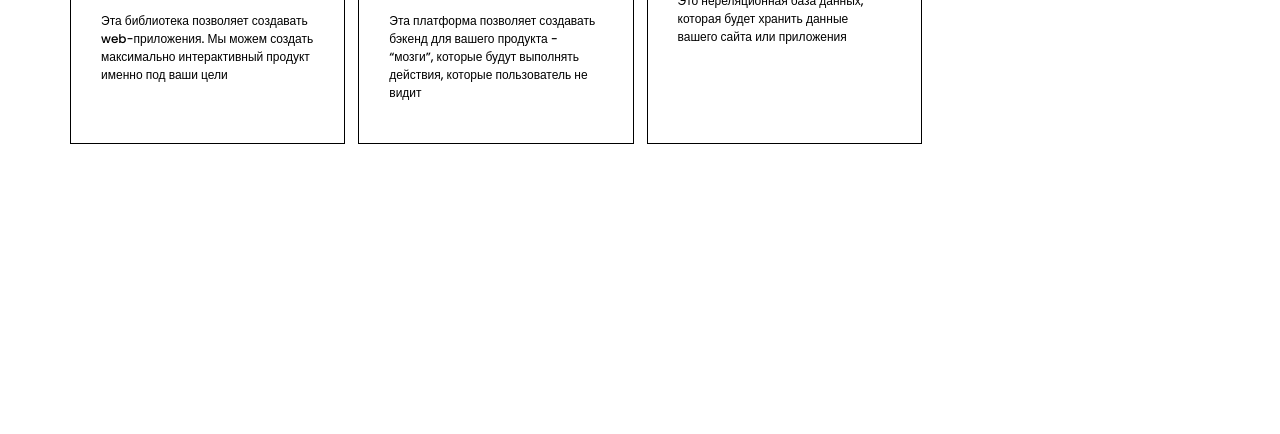
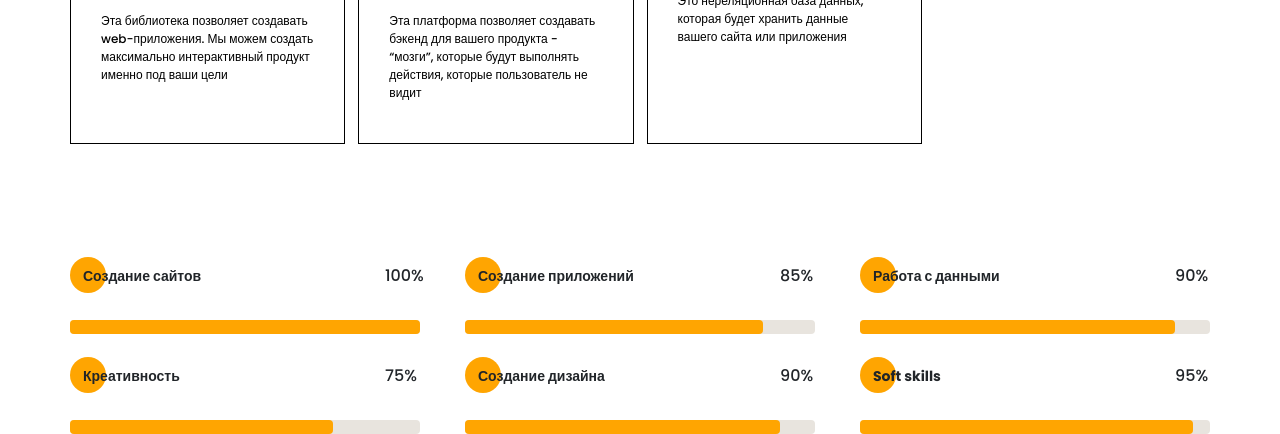
Before and after one commit to YuriDovgopol/portfolio, a website: page src/index.html in a window 1280 px wide. Shown: the part 2949-3383 px from the top of the page. Before the commit the page ends 3093 px from the top, so only its background shows below. Drawn offline with nearby package versions, Linux system fonts and the light colour scheme; files that its build step writes are made by us from their sources; files whose address does not match are found by name.

Commit message:
have done counter skill lines

```diff
--- a/src/index.html
+++ b/src/index.html
@@ -301,6 +301,57 @@
                     </p>
                 </div>
         </div>
+
+        <div class="skills__ratings">
+                <div class="skills__ratings-item">
+                    <div class="title title_fz14 skills__ratings-title">Создание сайтов</div>
+                    <div class="skills__ratings-counter">100%</div>
+                    <div class="skills__ratings-line">
+                        <span></span>
+                    </div>
+                </div>
+
+                <div class="skills__ratings-item">
+                    <div class="title title_fz14 skills__ratings-title">Создание приложений</div>
+                    <div class="skills__ratings-counter">85%</div>
+                    <div class="skills__ratings-line">
+                        <span></span>
+                    </div>
+                </div>
+
+                <div class="skills__ratings-item">
+                    <div class="title title_fz14 skills__ratings-title">Работа с данными</div>
+                    <div class="skills__ratings-counter">90%</div>
+                    <div class="skills__ratings-line">
+                        <span></span>
+                    </div>
+                </div>
+
+                <div class="skills__ratings-item">
+                    <div class="title title_fz14 skills__ratings-title">Креативность</div>
+                    <div class="skills__ratings-counter">75%</div>
+                    <div class="skills__ratings-line">
+                        <span></span>
+                    </div>
+                </div>
+
+                <div class="skills__ratings-item">
+                    <div class="title title_fz14 skills__ratings-title">Создание дизайна</div>
+                    <div class="skills__ratings-counter">90%</div>
+                    <div class="skills__ratings-line">
+                        <span></span>
+                    </div>
+                </div>
+
+                <div class="skills__ratings-item">
+                    <div class="title title_fz14 skills__ratings-title">Soft skills</div>
+                    <div class="skills__ratings-counter">95%</div>
+                    <div class="skills__ratings-line">
+                        <span></span>
+                    </div>
+                </div>
+
+        </div>
     </section>
 
 
--- a/src/js/script.js
+++ b/src/js/script.js
@@ -9,3 +9,10 @@ hamburger.addEventListener('click', () => {
 closeElem.addEventListener('click', () => {
     menu.classList.remove('active');
 })
+
+const counters = document.querySelectorAll('.skills__ratings-counter'),
+      lines = document.querySelectorAll('.skills__ratings-line span');
+
+counters.forEach( (item, i) => {
+    lines[i].style.width = item.innerHTML;
+});
--- a/src/sass/blocks/_skills.scss
+++ b/src/sass/blocks/_skills.scss
@@ -44,4 +44,39 @@
             color: #000000;
         }
     }
+    &__ratings {
+        margin-top: 120px;
+        display: grid;
+        grid-template-columns: repeat(3, 350px);
+        grid-template-rows: repeat(2, minmax(70px, auto));
+        column-gap: 45px;
+        row-gap: 30px;
+        &-item {
+            display: grid;
+            grid-template: minmax(21px, auto) 14px / 200px 35px;
+            justify-content: space-between;
+            align-items: space-between;
+        }
+        &-title {
+            position: relative;
+            @include before-circle;
+            padding: 2px 0 0 13px;
+            &:before {
+                top: -13%;
+            }
+        }
+        &-line {
+            width: 350px;
+            height: 14px;
+            background-color: #E8E4DE;
+            border-radius: 4px;
+            grid-column: 1 / 3;
+            span {
+                display: block;
+                height: 100%;
+                background-color: $main-color;
+                border-radius: 4px;
+            }
+        }
+    }
 }
```
Also changed, not shown: dist/css/style.min.css, dist/index.html, dist/js/script.js.
